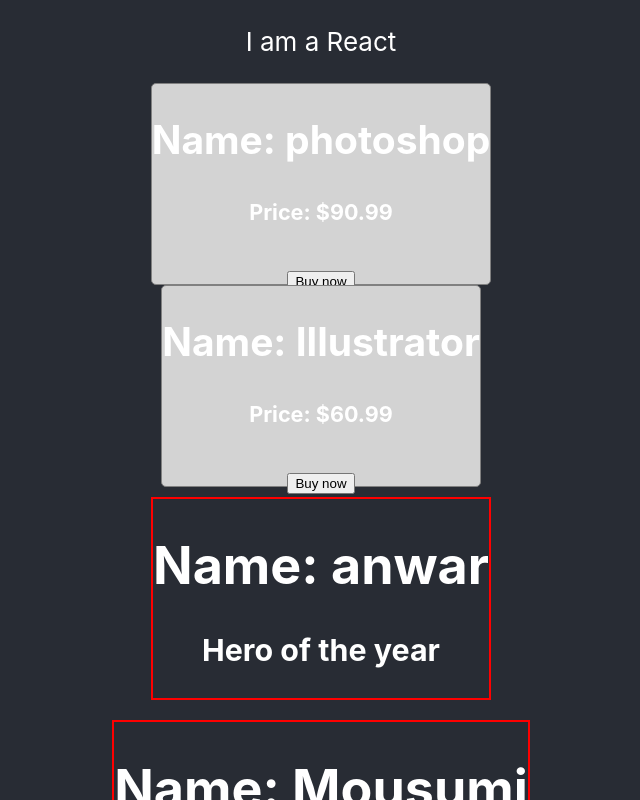
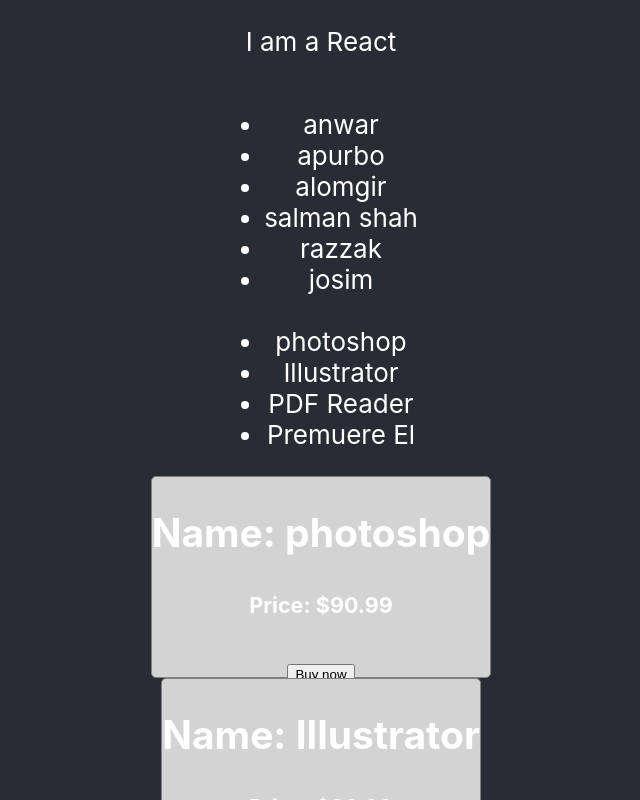
Before and after one commit to shah-jalal1/react-core-concept, a React (Create React App) app: page / in a window 1280 px wide. Shown: the top 800 px of the page, without its empty margins (319-959 px from the left). Built offline with nearby package versions, Linux system fonts and the light colour scheme.

Commit message:
dyanamic

```diff
--- a/src/App.js
+++ b/src/App.js
@@ -4,20 +4,37 @@
 import './App.css';
 
 function App() {
-  const nayoks = ['anwar', 'apurbo', 'alomgir', 'salman shah']
+  const nayoks = ['anwar', 'apurbo', 'alomgir', 'salman shah', 'razzak', 'josim'];
   const products = [
     { name: 'photoshop', price: '$90.99' },
     { name: 'Illustrator', price: '$60.99' },
-    { name: 'PDF Reader', price: '$6.99' }
-  ]
+    { name: 'PDF Reader', price: '$6.99' },
+    { name: 'Premuere El', price: '$249.99' }
+  ];
+
+
+
+  const nayokNames = nayoks.map(nayok => nayok);
+  console.log(nayokNames);
   return (
     <div className="App">
       <header className="App-header">
         <p>I am a React</p>
-
+        <ul>
+          {
+            nayoks.map(nayok => <li>{nayok}</li>)
+          }
+          <br/>
+          {
+            products.map(product => <li>{product.name}</li>)
+          }
+        </ul>
         {/* <Product name={products[0].name} price={products[0].price}></Product> */}
-        <Product product={products[0]}></Product>
-        <Product product={products[1]}></Product>
+        {/* <Product product={products[0]}></Product>
+        <Product product={products[1]}></Product> */}
+        {
+          products.map(pd => <Product product={pd}></Product>)
+        }
 
         <Person name={nayoks[0]}></Person>
         <Person name="Mousumi"></Person>
@@ -27,6 +44,8 @@
     </div>
   );
 }
+
+
 
 function Product(props) {
   const productStyle = {
@@ -52,7 +71,7 @@
 }
 
 function Person(props) {
-  console.log(props);
+  // console.log(props);
   return (
     // Multiple compoonent
     <div style={{
```
